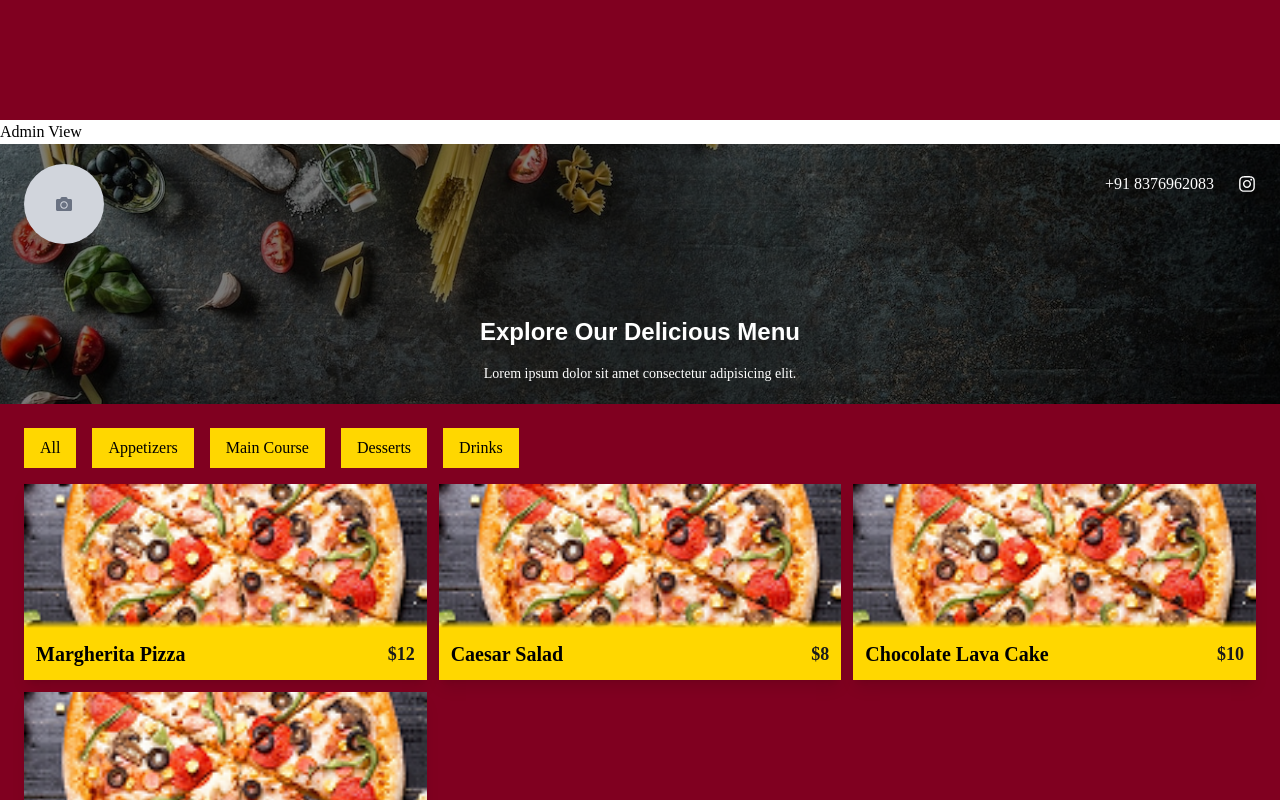
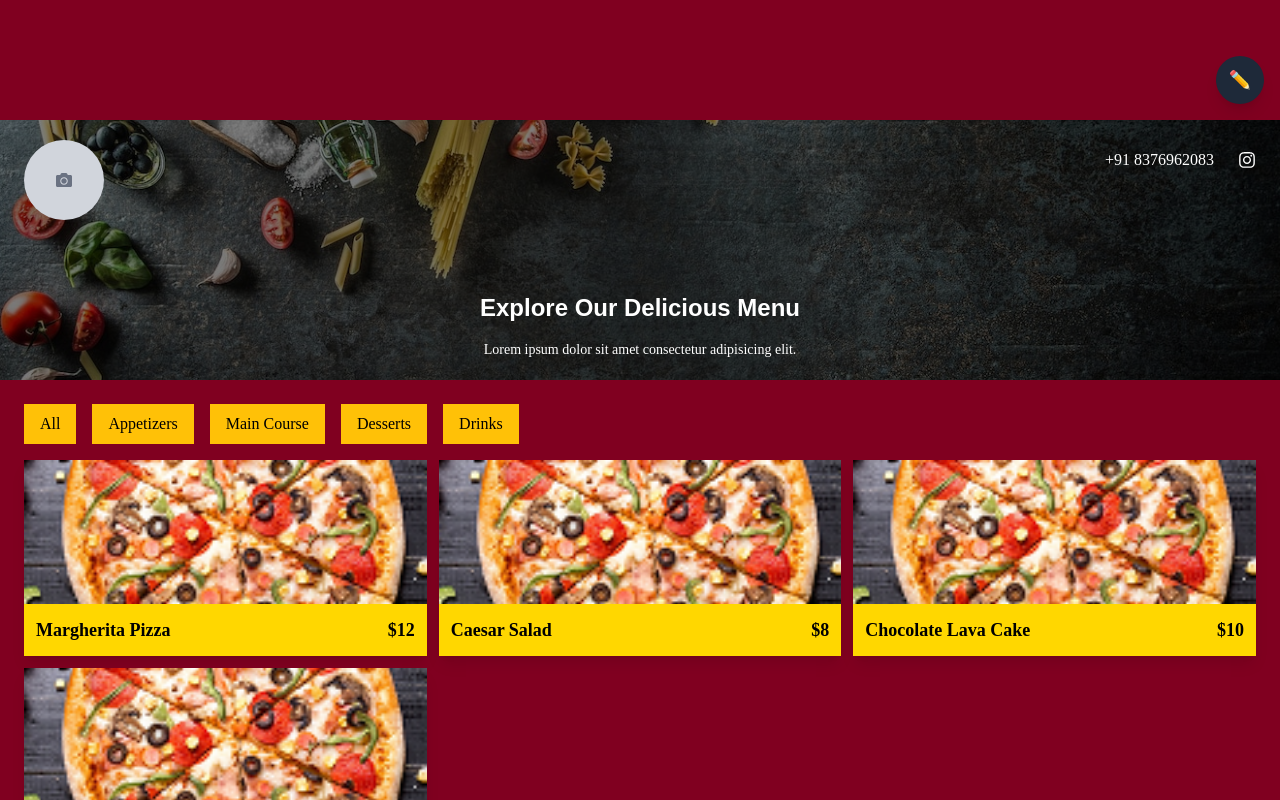
Before and after one commit to 7juned7/Digital-Menu, a React (Vite) app in the folder client-side/: page / in a window 1280 px wide. Shown: the part 680-1480 px from the top of the page. Built offline with nearby package versions, Linux system fonts and the light colour scheme.

Commit message:
color themes added

```diff
--- a/client-side/src/Components/MenuSection.jsx
+++ b/client-side/src/Components/MenuSection.jsx
@@ -3,6 +3,32 @@ import biryani from "../assets/FoodImages/pizza.png";
 import AddFood from './AddFood';
 
 const MenuSection = ({ isAdmin }) => {
+    const [theme, setTheme] = useState("maroon");
+    const [menuStyle, setMenuStyle] = useState("style-1");
+    const [flag, setFlag] = useState(false);
+
+    // Theme colors
+    const themes = {
+        light: {
+            bg: "bg-white",
+            cardBg: "bg-gray-200",
+            text: "text-black",
+            highlight: "bg-gray-400",
+        },
+        dark: {
+            bg: "bg-black",
+            cardBg: "bg-gray-800",
+            text: "text-white",
+            highlight: "bg-gray-600",
+        },
+        maroon: {
+            bg: "bg-[#800020]",
+            cardBg: "bg-[#FFD700]",
+            text: "text-black",
+            highlight: "bg-[#FFC107]",
+        },
+    };
+
     const menuItems = [
         { id: 1, name: 'Margherita Pizza', category: 'Main Course', price: '$12', image: biryani },
         { id: 2, name: 'Caesar Salad', category: 'Appetizers', price: '$8', image: biryani },
@@ -10,15 +36,14 @@ const MenuSection = ({ isAdmin }) => {
         { id: 4, name: 'Mojito', category: 'Drinks', price: '$6', image: biryani },
     ];
 
-    const [flag, setFlag] = useState(false);
-    const [menuStyle, setMenuStyle] = useState("style-1");
+    return (
+        <div className={`p-6 min-h-screen ${themes[theme].bg} transition-all duration-300`}>
 
-    return (
-        <div className="p-6 bg-[#800020]">
+
             {/* Filter Section */}
             <div className="mb-4 flex gap-4 flex-wrap">
                 {['All', 'Appetizers', 'Main Course', 'Desserts', 'Drinks'].map((category) => (
-                    <button key={category} className="px-2 py-1 md:px-4 md:py-2 bg-[#FFD700] font-medium hover:bg-gray-300">
+                    <button key={category} className={`px-2 py-1 md:px-4 md:py-2 ${themes[theme].highlight} font-medium hover:bg-gray-300`}>
                         {category}
                     </button>
                 ))}
@@ -30,13 +55,29 @@ const MenuSection = ({ isAdmin }) => {
                     <>
                         <button
                             onClick={() => setFlag(prev => !prev)}
-                            className="px-8 py-2 bg-[#FFD700] text-black rounded-md transition duration-300 ease-in-out hover:bg-[#FFC107] border-yellow-600"
+                            className={`px-8 py-2 ${themes[theme].highlight} ${themes[theme].text} rounded-md transition duration-300 ease-in-out`}
                         >
                             Add Food
                         </button>
+                        {/* Theme Selector */}
+                        <div className="flex justify-end">
+                            <select
+                                className={`px-4 py-2 rounded-md border border-gray-500 shadow-md cursor-pointer transition-all duration-300
+            ${theme === "light" ? "bg-gray-300 text-black" : ""}
+            ${theme === "dark" ? "bg-gray-600 text-white" : ""}
+            ${theme === "maroon" ? "bg-[#FFD700] text-black" : ""}`}
+                                value={theme}
+                                onChange={(e) => setTheme(e.target.value)}
+                            >
+                                <option value="light">🌞 Light</option>
+                                <option value="dark">🌙 Dark</option>
+                                <option value="maroon">🍷 Maroon</option>
+                            </select>
+                        </div>
+
                         <div className="my-4">
                             <select
-                                className="px-4 py-2 bg-[#FFD700] text-black rounded-md border border-yellow-600 shadow-md cursor-pointer"
+                                className={`px-4 py-2 ${themes[theme].highlight} ${themes[theme].text} rounded-md border border-gray-600 shadow-md cursor-pointer`}
                                 value={menuStyle}
                                 onChange={(e) => setMenuStyle(e.target.value)}
                             >
@@ -53,24 +94,23 @@ const MenuSection = ({ isAdmin }) => {
             <AddFood flag={flag} setFlag={setFlag} />
 
 
-
-
             {/* Grid Style (style-1) */}
             {menuStyle === "style-1" && (
                 <div className="grid grid-cols-2 md:grid-cols-3 gap-3 mb-4 w-full">
                     {menuItems.map((item) => (
-                        <div key={item.id} className="relative w-full shadow-lg  overflow-hidden">
+                        <div key={item.id} className={`relative w-full shadow-lg overflow-hidden ${themes[theme].cardBg}`}>
+                            {/* Image Section with Fade Effect */}
+                            <div className="relative w-full h-36">
+                                <img src={item.image} alt={item.name} className="w-full h-full object-cover" />
 
-                            {/* Image Section (Prevent Yellow Background Overflow) */}
-                            <div className="relative w-full h-36 bg-white">
-                                <img src={item.image} alt={item.name} className="w-full h-full object-cover" />
-                                <div className="absolute bottom-0 left-0 w-full h-2 bg-gradient-to-b from-transparent to-[#FFD700]"></div>
+                                {/* Smooth Fade between Image and Info */}
+                                <div className="absolute inset-x-0 bottom-0 h-12 bg-gradient-to-b from-transparent to-inherit"></div>
                             </div>
 
-                            {/* Food Info Section (Keep Yellow Background Here) */}
-                            <div className="bg-[#FFD700] p-3 flex justify-between items-center">
-                                <h3 className="text-sm sm:text-base md:text-lg lg:text-xl font-semibold">{item.name}</h3>
-                                <p className="font-bold text-[#1a1a1a] text-xs sm:text-sm md:text-base lg:text-lg">{item.price}</p>
+                            {/* Food Info */}
+                            <div className={`p-3 flex justify-between items-center`}>
+                                <h3 className={`text-lg font-semibold ${themes[theme].text}`}>{item.name}</h3>
+                                <p className={`font-bold text-xs sm:text-sm md:text-base lg:text-lg ${themes[theme].text}`}>{item.price}</p>
                             </div>
                         </div>
                     ))}
@@ -82,57 +122,37 @@ const MenuSection = ({ isAdmin }) => {
             {menuStyle === "style-2" && (
                 <div className="flex flex-wrap gap-4 mb-4 w-full">
                     {menuItems.map((item) => (
-                        <div
-                            key={item.id}
-                            className="flex w-full bg-[#2a2a2a] text-white shadow-lg rounded-lg"
-                        >
-                            {/* Bigger Food Image */}
-                            <img
-                                src={item.image}
-                                alt={item.name}
-                                className="w-32 h-32 object-cover border-2 border-yellow-400"
-                            />
+                        <div key={item.id} className={`flex w-full shadow-lg rounded-lg ${themes[theme].cardBg}`}>
+                            {/* Image */}
+                            <img src={item.image} alt={item.name} className="w-32 h-32 object-cover border-2 border-gray-400" />
 
-                            {/* Food Details with Margin */}
+                            {/* Food Details */}
                             <div className="flex-1 flex flex-col justify-center ml-4">
-                                <h3 className="text-sm sm:text-base md:text-lg lg:text-xl font-semibold">{item.name}</h3>
-                                <p className="font-bold text-[#FFD700] text-xs sm:text-sm md:text-base lg:text-lg">{item.price}</p>
+                                <h3 className={`text-lg font-semibold ${themes[theme].text}`}>{item.name}</h3>
+                                <p className={`font-bold text-xs sm:text-sm md:text-base lg:text-lg ${themes[theme].text}`}>{item.price}</p>
                             </div>
                         </div>
                     ))}
                 </div>
             )}
 
-
-
             {/* Zigzag Style (style-3) */}
-
             {menuStyle === "style-3" && (
                 <div className="flex flex-wrap gap-4 mb-4 w-full">
                     {menuItems.map((item, index) => (
-                        <div
-                            key={item.id}
-                            className={`flex w-full shadow-lg rounded-md
-                ${index % 2 === 0 ? "flex-row bg-[#2a2a2a]" : "flex-row-reverse bg-[#3a3a3a]"}`}
-                        >
-                            {/* Food Image */}
-                            <img
-                                src={item.image}
-                                alt={item.name}
-                                className="w-32 h-32 object-cover  border-2 border-yellow-400"
-                            />
+                        <div key={item.id} className={`flex w-full shadow-lg rounded-md ${index % 2 === 0 ? "flex-row" : "flex-row-reverse"} ${themes[theme].cardBg}`}>
+                            {/* Image */}
+                            <img src={item.image} alt={item.name} className="w-32 h-32 object-cover border-2 border-gray-400" />
 
                             {/* Food Details */}
                             <div className="flex-1 mt-4">
-                                <h3 className="text-sm sm:text-base md:text-lg lg:text-xl px-4 font-semibold text-white">{item.name}</h3>
-                                <p className="font-bold px-4 text-[#FFD700] text-xs sm:text-sm md:text-base lg:text-lg">{item.price}</p>
+                                <h3 className={`text-lg px-4 font-semibold ${themes[theme].text}`}>{item.name}</h3>
+                                <p className={`font-bold px-4 text-xs sm:text-sm md:text-base lg:text-lg ${themes[theme].text}`}>{item.price}</p>
                             </div>
                         </div>
                     ))}
                 </div>
             )}
-
-
         </div>
     );
 };
--- a/client-side/src/Components/Navbar.jsx
+++ b/client-side/src/Components/Navbar.jsx
@@ -57,7 +57,18 @@ const Navbar = ({ isAdmin, setIsAdmin }) => {
 
     return (
         <>
-            <div onClick={() => setIsAdmin(prev => !prev)}>Admin View</div>
+            <div
+                className="absolute bottom-4 right-4 flex items-center justify-center w-12 h-12 bg-gray-800 text-white text-lg rounded-full cursor-pointer hover:bg-gray-700 transition shadow-lg"
+                onClick={() => setIsAdmin(prev => !prev)}
+            >
+                {isAdmin ? (
+                    <span className="text-yellow-400">⚙️</span>  // Admin Icon
+                ) : (
+                    <span className="text-blue-400">✏️</span>  // Edit Icon
+                )}
+            </div>
+
+
             <div className="relative min-h-65 text-white py-5 px-3 md:px-6 flex justify-between">
 
                 {/* Background Image with Overlay */}
```
